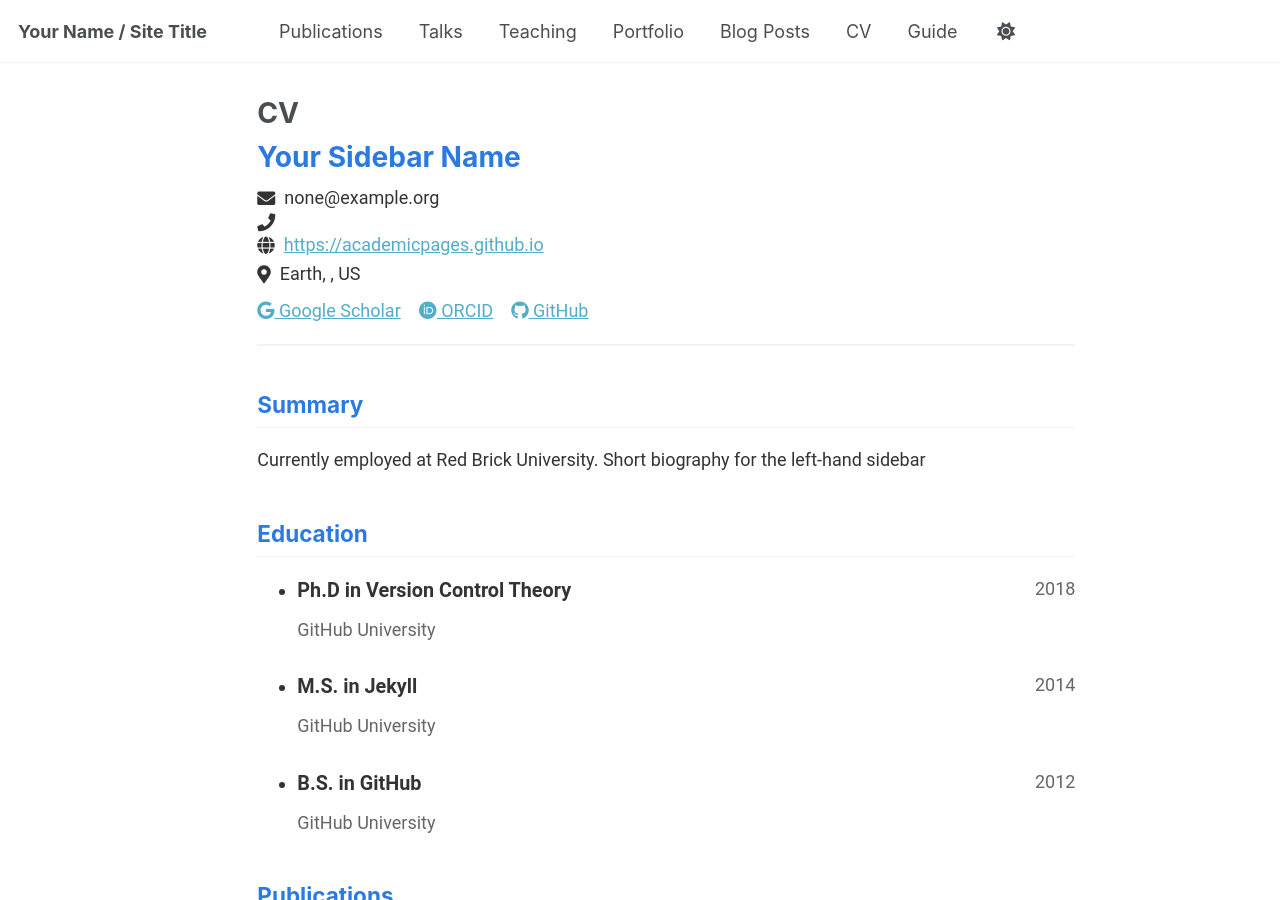
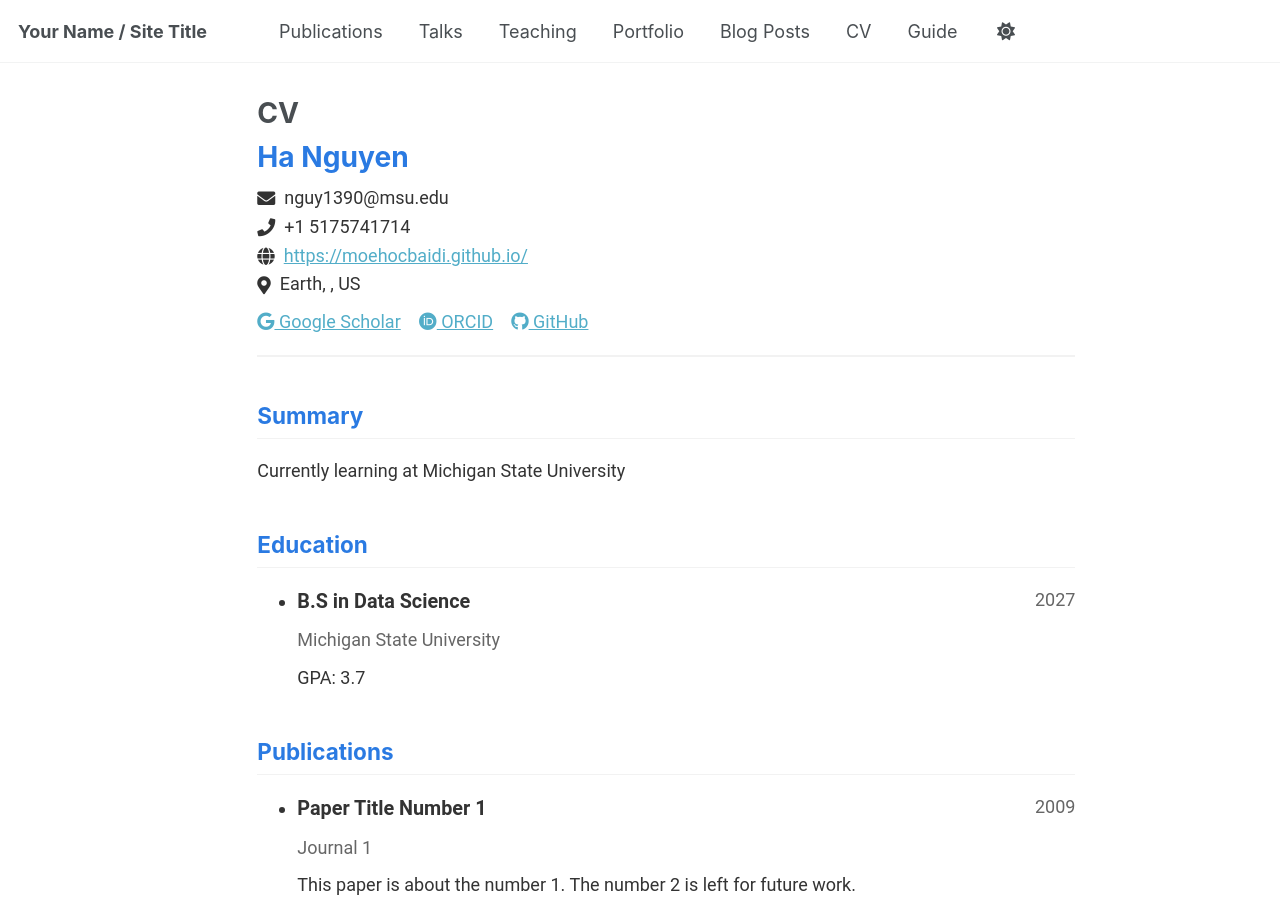
Before and after one commit to moehocbaidi/moehocbaidi.github.io, a Jekyll site: the page built from _pages/cv-json.md, in a window 1280 px wide and 900 px high. Built offline with Jekyll 4.4.1, drawn with Linux system fonts in a browser that asks for light colours.

Commit message:
fix a bit for looking

```diff
--- a/_data/cv.json
+++ b/_data/cv.json
@@ -1,10 +1,10 @@
 {
   "basics": {
-    "name": "Your Sidebar Name",
-    "email": "none@example.org",
-    "phone": "",
-    "website": "https://academicpages.github.io",
-    "summary": "Currently employed at Red Brick University. Short biography for the left-hand sidebar",
+    "name": "Ha Nguyen",
+    "email": "nguy1390@msu.edu",
+    "phone": "+1 5175741714",
+    "website": "https://moehocbaidi.github.io/",
+    "summary": "Currently learning at Michigan State University",
     "location": {
       "address": "",
       "postalCode": "",
@@ -33,30 +33,12 @@
   "work": [],
   "education": [
     {
-      "institution": "GitHub University",
-      "area": "Ph.D in Version Control Theory",
+      "institution": "Michigan State University",
+      "area": "B.S in Data Science",
       "studyType": "",
       "startDate": "",
-      "endDate": "2018",
-      "gpa": null,
-      "courses": []
-    },
-    {
-      "institution": "GitHub University",
-      "area": "M.S. in Jekyll",
-      "studyType": "",
-      "startDate": "",
-      "endDate": "2014",
-      "gpa": null,
-      "courses": []
-    },
-    {
-      "institution": "GitHub University",
-      "area": "B.S. in GitHub",
-      "studyType": "",
-      "startDate": "",
-      "endDate": "2012",
-      "gpa": null,
+      "endDate": "2027",
+      "gpa": 3.7,
       "courses": []
     }
   ],
```
